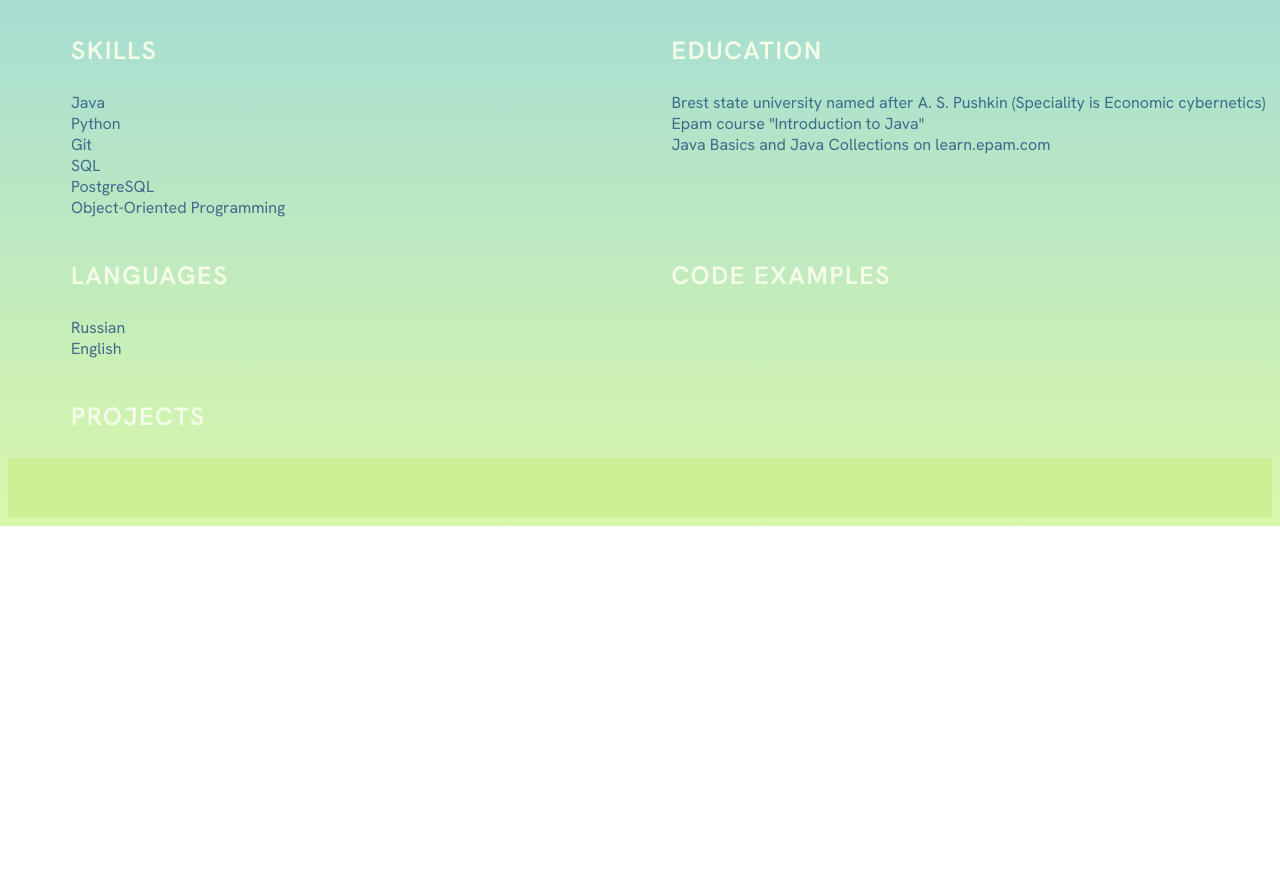
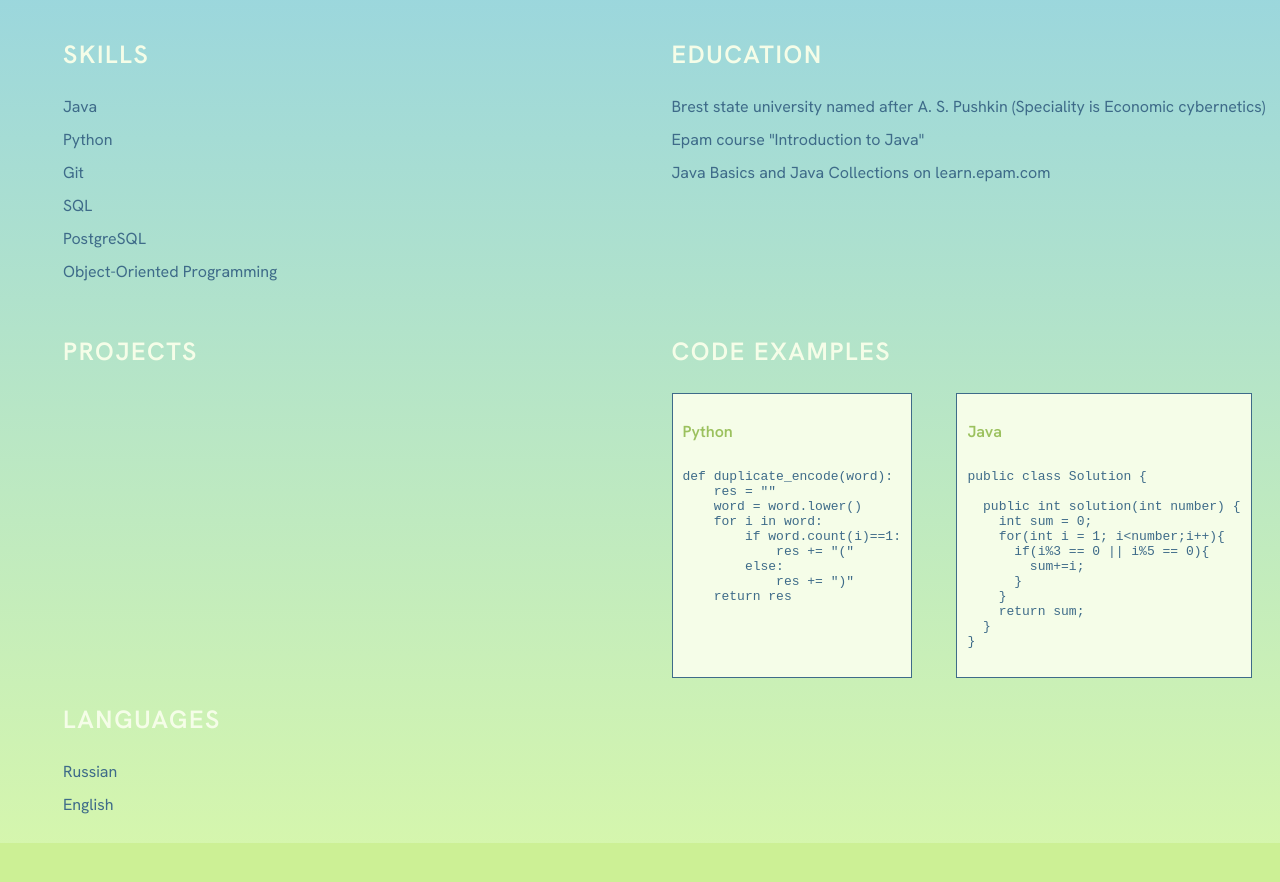
Before and after one commit to dariatur/rsschool-cv, a plain HTML site: page index.html in a window 1280 px wide. Shown: the part 436-1318 px from the top of the page. Before the commit the page ends 962 px from the top, so only its background shows below. Drawn offline with Linux system fonts and the light colour scheme.

Commit message:
feat: update index.html and style.css

```diff
--- a/index.html
+++ b/index.html
@@ -85,12 +85,12 @@
                     SKILLS
                 </h3>
                 <ul class="skills">
-                    <li>Java</li>
-                    <li>Python</li>
-                    <li>Git</li>
-                    <li>SQL</li>
-                    <li>PostgreSQL</li>
-                    <li>Object-Oriented Programming</li>
+                    <li class="skills__item">Java</li>
+                    <li class="skills__item">Python</li>
+                    <li class="skills__item">Git</li>
+                    <li class="skills__item">SQL</li>
+                    <li class="skills__item">PostgreSQL</li>
+                    <li class="skills__item">Object-Oriented Programming</li>
                 </ul>
             </section>
 
@@ -105,6 +105,59 @@
                 </ul>
             </section>
 
+            <section class="main__projects" id="projects">
+                <h3 class="main__title">
+                    PROJECTS
+                </h3>
+
+            </section>
+
+            <section class="main__code_examples" id="code_examples">
+                <h3 class="main__title">
+                    CODE EXAMPLES
+                </h3>
+                <div class="examples">
+                <div class="code">
+                    <h5 class="prog_language">
+                        Python
+                    </h5>
+                    <code class="code__example">
+                        <pre>
+def duplicate_encode(word):
+    res = ""
+    word = word.lower()
+    for i in word:
+        if word.count(i)==1:
+            res += "("
+        else:
+            res += ")"
+    return res
+                        </pre>
+                    </code>
+                </div>
+                <div class="code">
+                    <h5 class="prog_language">
+                        Java
+                    </h5>
+                    <code class="code__example">
+                        <pre>
+public class Solution {
+
+  public int solution(int number) {
+    int sum = 0;
+    for(int i = 1; i&ltnumber;i++){
+      if(i%3 == 0 || i%5 == 0){
+        sum+=i;
+      }
+    }
+    return sum;
+  }
+}
+                        </pre>
+                    </code>
+                </div>
+            </section>
+
             <section class="main__languages" id="languages">
                 <h3 class="main__title">
                     LANGUAGES
@@ -115,21 +168,7 @@
                 </ul>
             </section>
 
-            <section class="main__code_examples" id="code_examples">
-                <h3 class="main__title">
-                    CODE EXAMPLES
-                </h3>
-
-            </section>
-
-            <section class="main__projects" id="projects">
-                <h3 class="main__title">
-                    PROJECTS
-                </h3>
-
-            </section>
-
-
+        </div>
         </div>
     </main>
 </body>
--- a/style.css
+++ b/style.css
@@ -5,6 +5,7 @@ body {
   display: flex;
   flex-direction: column;
   justify-content: space-between;
+  margin: 0px;
 }
 
 html {
@@ -20,7 +21,7 @@ html {
   background-color: #75C2F2;
   width: auto;
   height: 60px;
-  margin: 0px;
+  /* padding: 0px; */
 }
 
 .navigation__list{
@@ -31,7 +32,6 @@ html {
 
 .nav__link{
   padding: 0 20px;
-  /* line-height: 50px; */
   text-decoration: none;
   color: #f5fde8;
 }
@@ -92,6 +92,7 @@ ul{
 p, li{
   color: #3E6B89;
   list-style: none;
+  padding-bottom: 12px;
 }
 
 p{
@@ -108,6 +109,28 @@ p{
   text-decoration: underline;
 }
 
+.examples{
+  display: flex;
+  justify-content: space-between;
+  width: 580px;
+}
+
+.code{
+  background-color: #f5fde8;
+  width: fit-content;
+  padding:0 10px;
+  border: 0.5px solid #3E6B89;
+}
+
+.prog_language{
+  color: #9bc15e;
+  font-size: medium;
+}
+
+.code__example{
+  color: #3E6B89;
+}
+
 .footer{
   background-color: #ccf095;
   width: auto;
```
